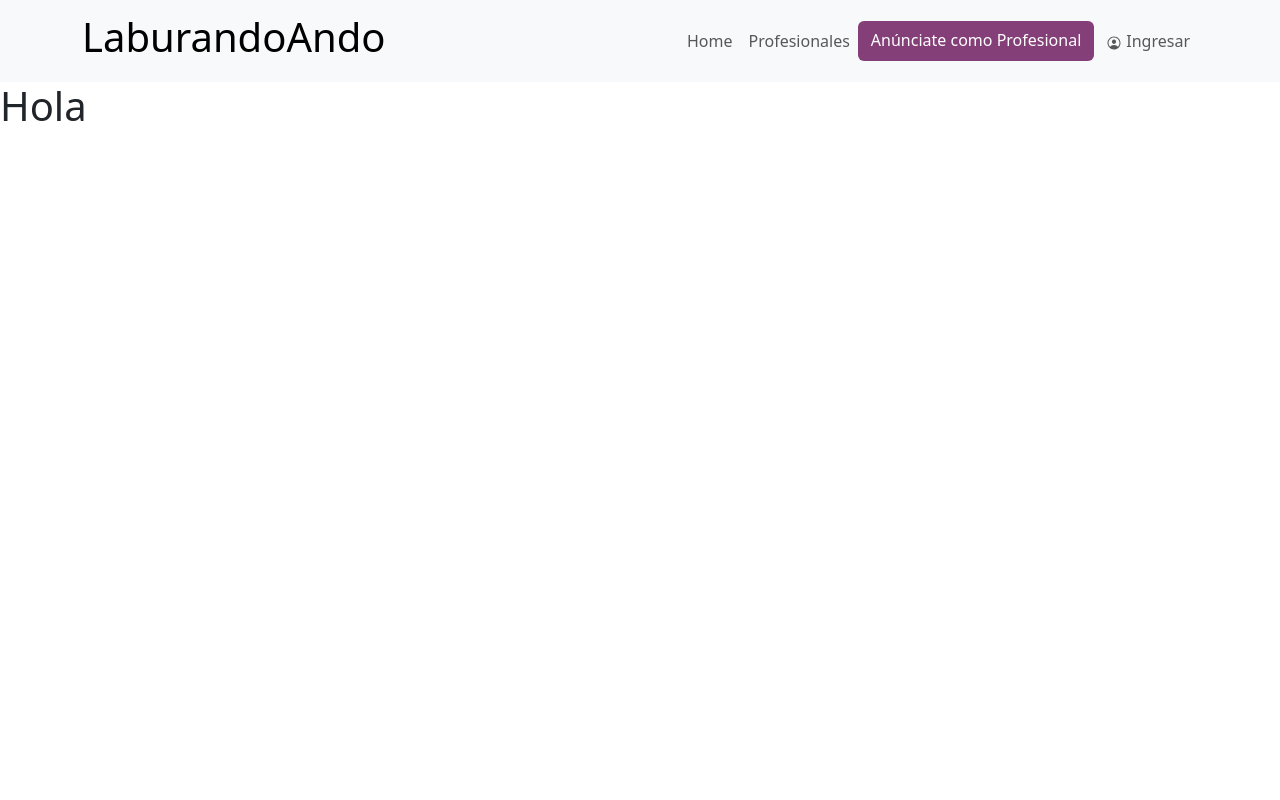
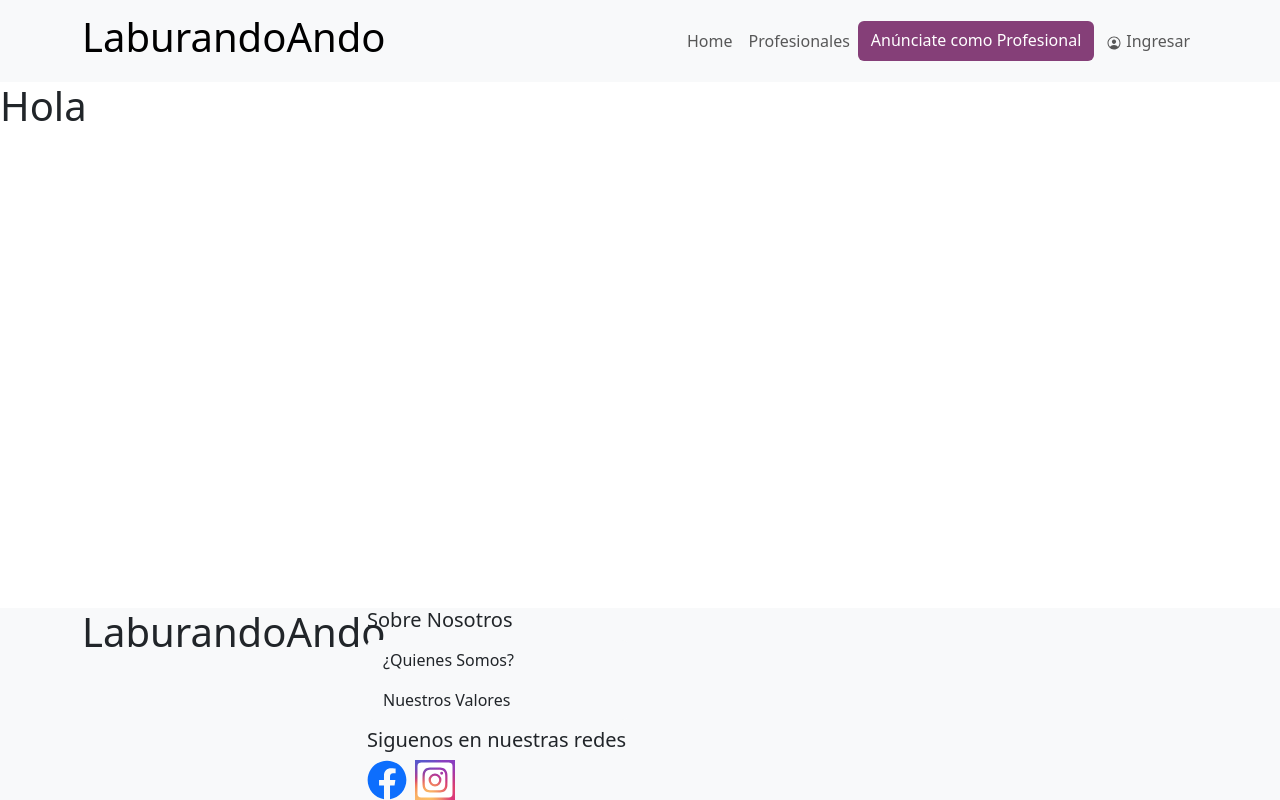
Before and after one commit to FranprzDev/LaburandoAndo, a React (Vite) app: page / in a window 1280 px wide. Built offline with nearby package versions, Linux system fonts and the light colour scheme.

Commit message:
Se realizo el apartado Sobre Nosotros y seguinos en nuestras redes en el footer

```diff
--- a/src/App.css
+++ b/src/App.css
@@ -21,3 +21,8 @@
     background-color: #501c46;
     color: white;
 }
+
+.instagramLogo{
+    background: radial-gradient(circle farthest-corner at 35% 90%, #fec564, transparent 50%), radial-gradient(circle farthest-corner at 0 140%, #fec564, transparent 50%), radial-gradient(ellipse farthest-corner at 0 -25%, #5258cf, transparent 50%), radial-gradient(ellipse farthest-corner at 20% -50%, #5258cf, transparent 50%), radial-gradient(ellipse farthest-corner at 100% 0, #893dc2, transparent 50%), radial-gradient(ellipse farthest-corner at 60% -20%, #893dc2, transparent 50%), radial-gradient(ellipse farthest-corner at 100% 100%, #d9317a, transparent), linear-gradient(#6559ca, #bc318f 30%, #e33f5f 50%, #f77638 70%, #fec66d 100%);
+    color: white;
+}
--- a/src/components/Footer.jsx
+++ b/src/components/Footer.jsx
@@ -1,12 +1,33 @@
 import React from 'react'
 import { Col, Container, Row } from 'react-bootstrap'
+import { Link } from 'react-router-dom'
+import { FaFacebook } from "react-icons/fa"
+import { FaInstagramSquare } from "react-icons/fa"
 
 const Footer = () => {
   return (
-    <footer>
+    <footer className='bg-body-tertiary'>
       <Container fluid="md">
         <Row>
-            <Col md={3} lg={4}>
+            <Col md={3}>
+            <Link to={'/'} className='navbar-brand'><h5 className='display-6'>LaburandoAndo</h5></Link>
+            </Col>
+            <Col md={3}>
+            <h5>Sobre Nosotros</h5>
+            <ul className='list-group'>
+                <Link to={'/'} className='list-group-item border-0 bg-body-tertiary'>¿Quienes Somos?</Link>
+                <Link to={'/'} className='list-group-item border-0 bg-body-tertiary'>Nuestros Valores</Link>
+            </ul>
+            <article className='mt-2'>
+                <h5>Siguenos en nuestras redes</h5>
+                <Link><FaFacebook className='fs-1 text-primary'/></Link>
+                <Link><FaInstagramSquare className='fs-1 ms-2 instagramLogo'/></Link>
+            </article>
+            </Col>
+            <Col md={3}>
+
+            </Col>
+            <Col md={3}>
 
             </Col>
         </Row>
--- a/src/pages/Home.jsx
+++ b/src/pages/Home.jsx
@@ -2,9 +2,9 @@ import React from 'react'
 
 const Home = () => {
   return (
-    <div>
+    <section className='mainSection'>
       <h1>Hola</h1>
-    </div>
+    </section>
   )
 }
 
--- a/src/router/AppRouter.jsx
+++ b/src/router/AppRouter.jsx
@@ -2,6 +2,7 @@ import React from 'react'
 import { BrowserRouter, Route, Routes } from 'react-router-dom'
 import Home from '../pages/Home'
 import Menu from '../components/Menu'
+import Footer from '../components/Footer'
 
 const AppRouter = () => {
   return (
@@ -10,6 +11,7 @@ const AppRouter = () => {
       <Routes>
         <Route path='/' element={<Home/>}/>
       </Routes>
+      <Footer/>
     </BrowserRouter>
   )
 }
```
